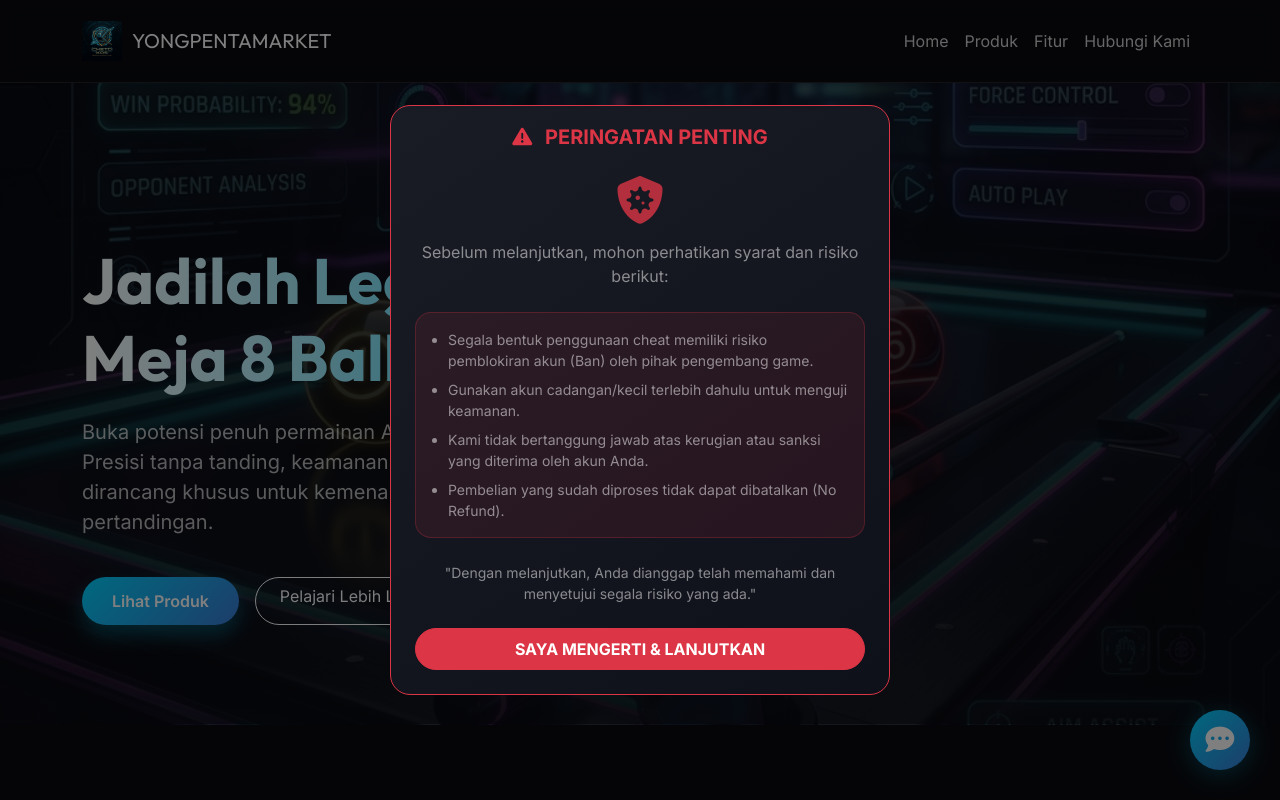
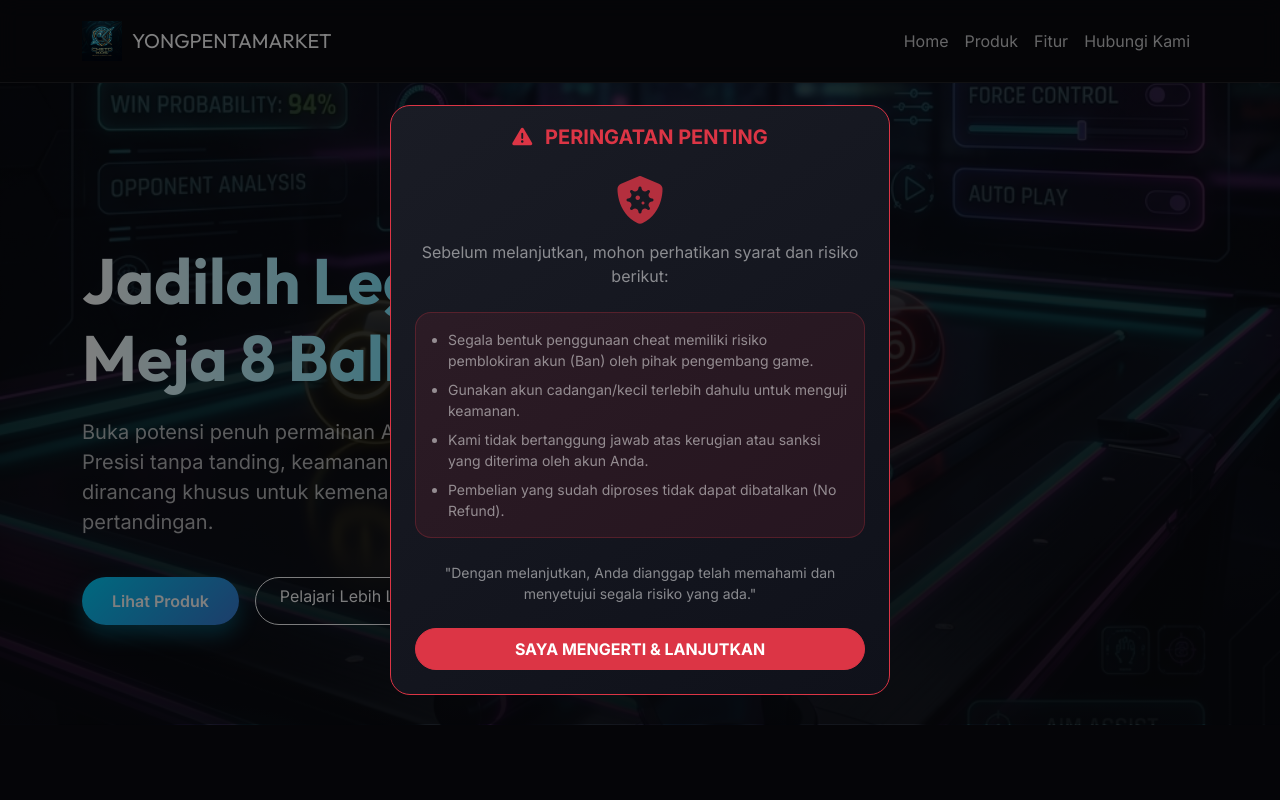
Before and after one commit to DwiInsanPinayungan/website_chetokos, a Laravel app: page / in a window 1280 px wide. Run offline with Laravel 12, Linux system fonts and the light colour scheme.

Commit message:
Update welcome.blade.php

```diff
--- a/resources/views/welcome.blade.php
+++ b/resources/views/welcome.blade.php
@@ -560,14 +560,6 @@
         </div>
     </footer>
 
-    <!-- Floating Chatbot Button -->
-<a href="/index.php/cs"
-    style="position: fixed; bottom: 30px; right: 30px; background: linear-gradient(135deg, #00d2ff, #3a7bd5); color: white; width: 60px; height: 60px; border-radius: 50%; display: flex; align-items: center; justify-content: center; font-size: 1.8rem; box-shadow: 0 4px 25px rgba(0, 210, 255, 0.3); z-index: 1000; text-decoration: none; transition: 0.3s;"
-    onmouseover="this.style.transform='scale(1.1)'"
-    onmouseout="this.style.transform='scale(1)'">
-    <i class="fas fa-comment-dots"></i>
-</a>
-
 
     <!-- Warning/Disclaimer Modal -->
     <div class="modal fade" id="disclaimerModal" data-bs-backdrop="static" data-bs-keyboard="false" tabindex="-1" aria-hidden="true">
```
